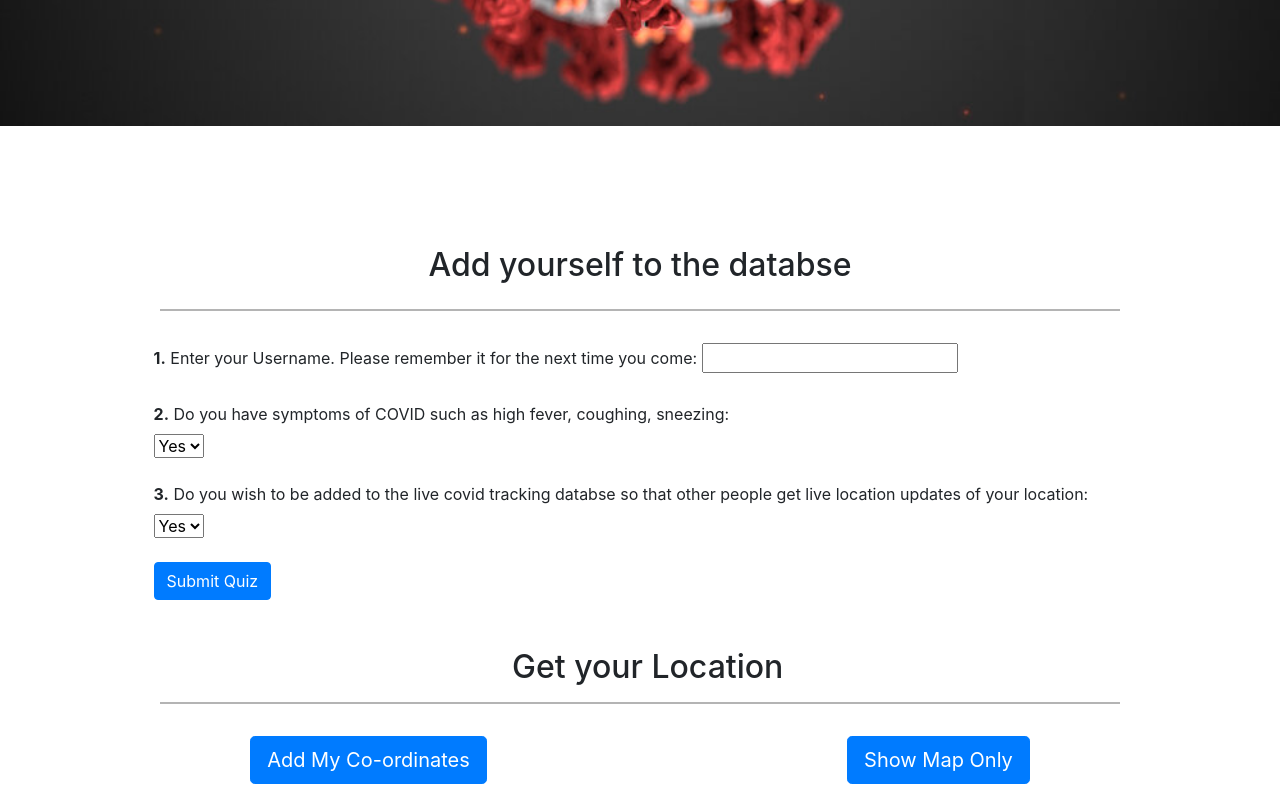
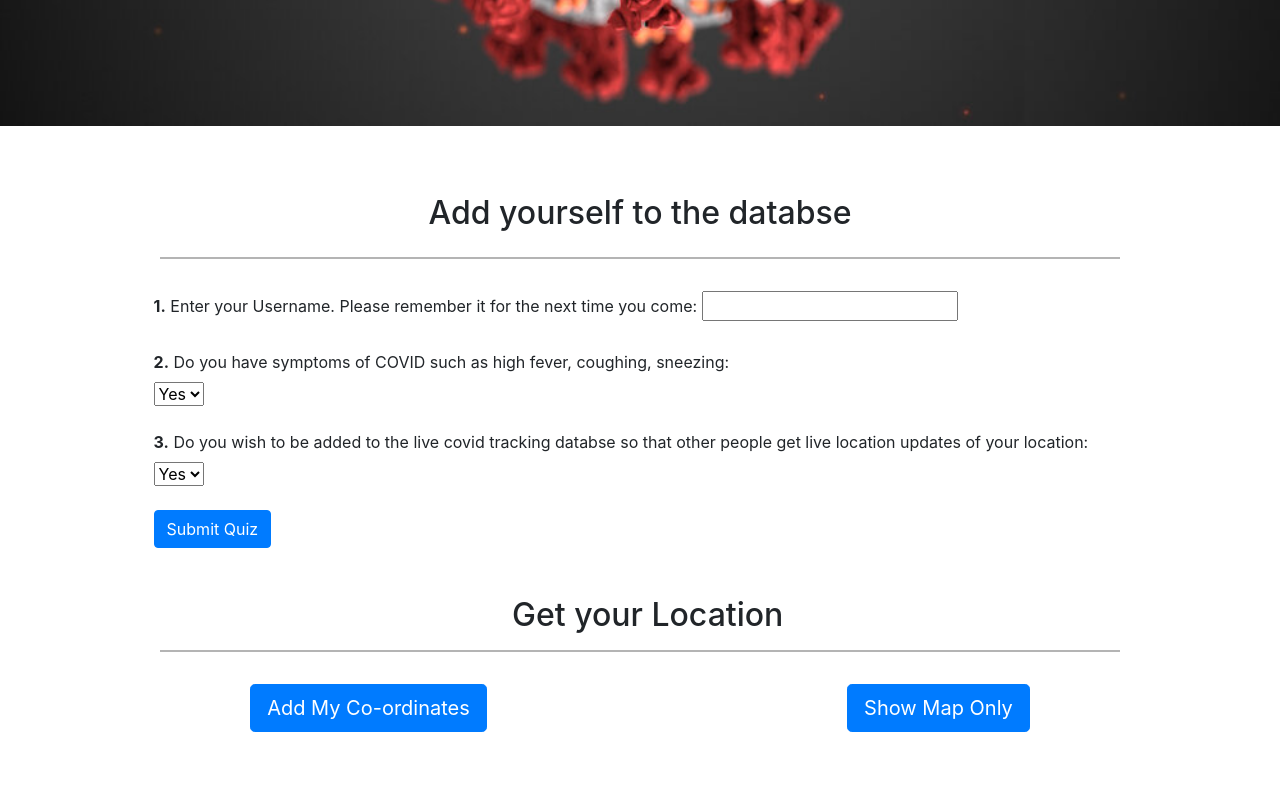
Before and after one commit to Kartik-Sangwan/LiveCovidTrackerAzure, a website: page public/index.html in a window 1280 px wide. Shown: the part 660-1459 px from the top of the page. Drawn offline with nearby package versions, Linux system fonts and the light colour scheme; some packages are replaced by stand-ins of ours.

Commit message:
added margin

```diff
--- a/public/index.html
+++ b/public/index.html
@@ -80,10 +80,8 @@
       </div>
 
     <!-- Quiz -->
-    <br>
-    <br>
-    <br>
-    <a name="quiz-section">
+    <div class="quiz" style="margin-top: 20px">
+      <a name="quiz-section">
       <br>
       <br>
       <div class="quiz">
@@ -117,8 +115,7 @@
         </div>
       </div>
     </a>
-
-
+    </div>
 
     <!-- Location tracker -->
     <a name="map-section" class="map-section">
```
